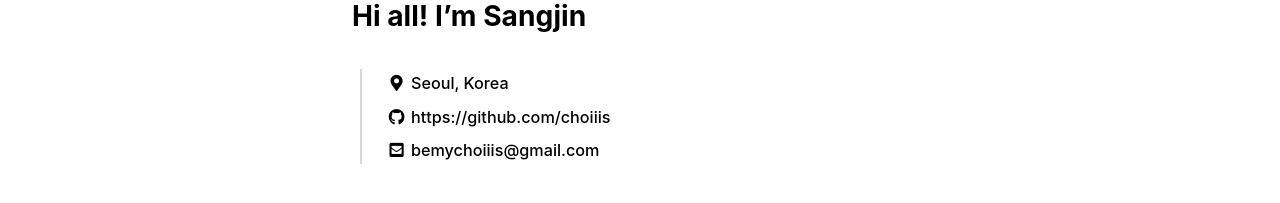
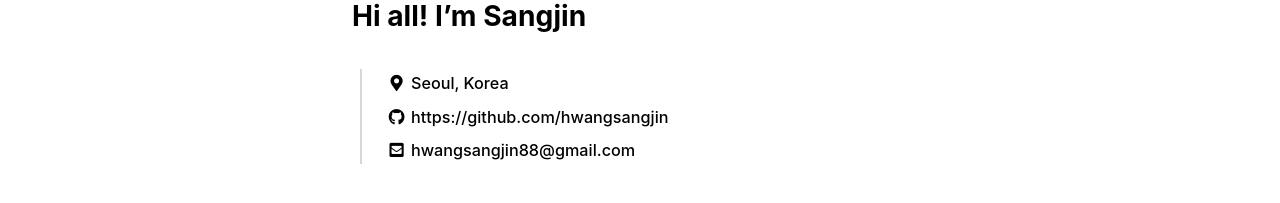
Before and after one commit to Hwangsangjin/Hwangsangjin.github.io, a Jekyll site: the page built from _pages/about.md, in a window 1280 px wide and 900 px high. Shown: the part 131-334 px from the top of the window. Built offline with Jekyll 4.4.1, drawn with Linux system fonts in a browser that asks for light colours; cached includes are drawn as plain includes; some web fonts are replaced.

```diff
--- a/_pages/about.md
+++ b/_pages/about.md
@@ -12,13 +12,13 @@ comments: false
         </li>
         <li>
           <a href="https://github.com/hwangsangjin" itemprop="sameAs" rel="nofollow noopener noreferrer">
-            <i class="fab fa-fw fa-github" aria-hidden="true"></i><span class="label">  https://github.com/choiiis</span>
+            <i class="fab fa-fw fa-github" aria-hidden="true"></i><span class="label">  https://github.com/hwangsangjin</span>
           </a>
         </li>
         <li>
           <a href="mailto:hwangsangjin88@gmail.com">
-            <meta itemprop="email" content="bemychoiiis@gmail.com" />
-            <i class="fas fa-fw fa-envelope-square" aria-hidden="true"></i><span class="label">  bemychoiiis@gmail.com</span>
+            <meta itemprop="email" content="hwangsangjin88@gmail.com" />
+            <i class="fas fa-fw fa-envelope-square" aria-hidden="true"></i><span class="label">  hwangsangjin88@gmail.com</span>
           </a>
         </li>
     </ul>
```
